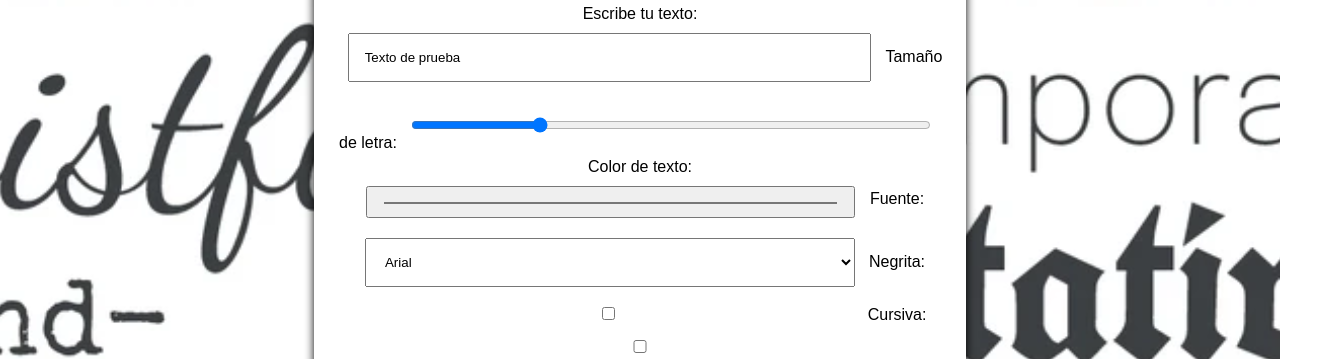
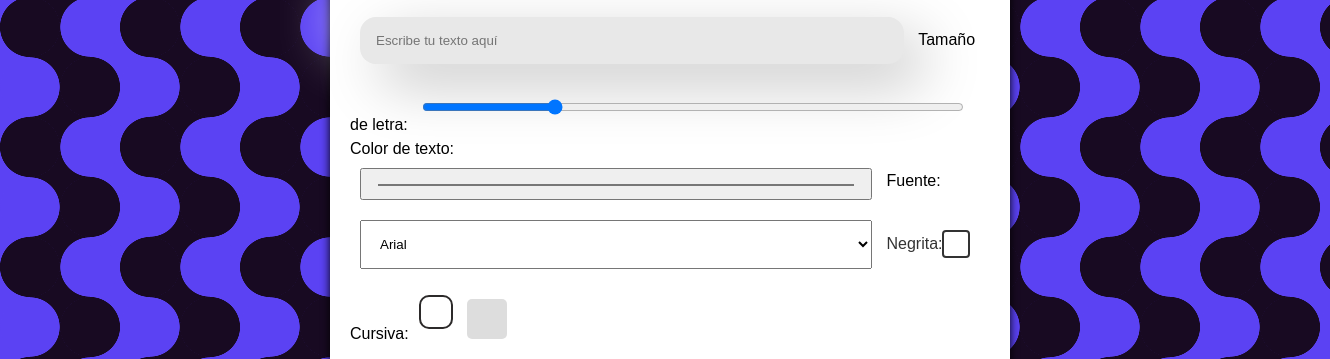
Before and after one commit to jugaseme/StyleTexst, a plain HTML site: page wbe/estilos de textos/index.html in a window 1280 px wide. Shown: the part 123-482 px from the top of the page, 1330 px wide, since content can reach past the window. Drawn offline with Linux system fonts and the light colour scheme.

Commit message:
Add files via upload

```diff
--- a/wbe/estilos de textos/index.html
+++ b/wbe/estilos de textos/index.html
@@ -11,8 +11,8 @@
     <div class="container">
         <h1>Generador de Estilos de Texto</h1>
 
-        <label for="inputText">Escribe tu texto:</label>
-        <input type="text" id="inputText" placeholder="Texto de prueba" value="Texto de prueba">
+        <label for="inputText"></label>
+        <input type="text" id="inputText" class="input" placeholder="Escribe tu texto aquí" >
 
         <label for="fontSize">Tamaño de letra:</label>
         <input type="range" id="fontSize" min="10" max="100" value="30">
@@ -29,18 +29,22 @@
             <option value="Verdana">Verdana</option>
         </select>
 
-        <label for="fontWeight">Negrita:</label>
-        <input type="checkbox" id="fontWeight">
+        <label class="custom-checkbox">Negrita:
+            <input name="dummy" type="checkbox" id="fontWeight">
+            <span class="checkmark"></span>
+          </label>
 
-        <label for="fontStyle">Cursiva:</label>
-        <input type="checkbox" id="fontStyle">
+
+        <label for="fontStyle">
+        Cursiva:<input type="checkbox" class="ui-checkbox" id="fontStyle">
+        </label>
 
         <div id="preview">Texto de prueba</div>
 
         <h3>Código CSS generado:</h3>
         <textarea id="cssCode" readonly></textarea>
 
-        <button>
+        <button id="button_top">
             <span class="button_top"> Copiar CSS </span>
           </button>
     </div>
--- a/wbe/estilos de textos/styler.css
+++ b/wbe/estilos de textos/styler.css
@@ -1,13 +1,29 @@
 body {
     font-family: Arial, sans-serif;
-    background-image: url("../imagenes/fondo.webp"); /* Cambia la URL a la imagen que quieras */
-    background-size: cover;
-    background-position: center;
-    text-align: center;
+    width: 100%;
+  height: 100%;
+  --s: 60px;
+  --c1: #180a22;
+  --c2: #5b42f3;
+  --_g: radial-gradient(
+    25% 25% at 25% 25%,
+    var(--c1) 99%,
+    rgba(0, 0, 0, 0) 101%
+  );
+  background: var(--_g) var(--s) var(--s) / calc(2 * var(--s))
+      calc(2 * var(--s)),
+    var(--_g) 0 0 / calc(2 * var(--s)) calc(2 * var(--s)),
+    radial-gradient(50% 50%, var(--c2) 98%, rgba(0, 0, 0, 0)) 0 0 / var(--s)
+      var(--s),
+    repeating-conic-gradient(var(--c2) 0 50%, var(--c1) 0 100%)
+      calc(0.5 * var(--s)) 0 / calc(2 * var(--s)) var(--s);
+
+    text-align: left;
     padding: 20px;
+    margin: 10px;
 }
 .container{
-background-color: white;
+    background-color: white;
 padding: 20px;
 border-radius: 10px;
 width: 50%;
@@ -49,6 +65,9 @@ button {
     cursor: pointer;
     border-radius: var(--button_radius);
     background: var(--button_outline_color);
+    margin: 10px;
+    padding: 15px;
+    width: 80%;
   }
 
   .button_top {
@@ -72,3 +91,194 @@ button {
     /* Push the button downwards when pressed */
     transform: translateY(0);
   }
+
+.custom-checkbox {
+    display: inline-flex;
+    align-items: center;
+    cursor: pointer;
+    user-select: none;
+    font-size: 16px;
+    color: #333;
+    transition: color 0.3s;
+  }
+
+  .custom-checkbox input[type="checkbox"] {
+    display: none;
+  }
+
+  .custom-checkbox .checkmark {
+    width: 24px;
+    height: 24px;
+    border: 2px solid #333;
+    border-radius: 4px;
+    display: flex;
+    align-items: center;
+    justify-content: center;
+    margin-right: 10px;
+    transition: background-color 0.3s, border-color 0.3s, transform 0.3s;
+    transform-style: preserve-3d;
+  }
+
+  .custom-checkbox .checkmark::before {
+    content: "\2713";
+    font-size: 16px;
+    color: transparent;
+    transition: color 0.3s, transform 0.3s;
+  }
+
+  .custom-checkbox input[type="checkbox"]:checked + .checkmark {
+    background-color: #333;
+    border-color: #333;
+    transform: scale(1.1) rotateZ(360deg) rotateY(360deg);
+  }
+
+  .custom-checkbox input[type="checkbox"]:checked + .checkmark::before {
+    color: #fff;
+  }
+
+  .custom-checkbox:hover {
+    color: #666;
+  }
+
+  .custom-checkbox:hover .checkmark {
+    border-color: #666;
+    background-color: #f0f0f0;
+    transform: scale(1.05);
+  }
+
+  .custom-checkbox input[type="checkbox"]:focus + .checkmark {
+    box-shadow: 0 0 3px 2px rgba(0, 0, 0, 0.2);
+    outline: none;
+  }
+
+  .custom-checkbox .checkmark,
+  .custom-checkbox input[type="checkbox"]:checked + .checkmark {
+    transition: background-color 1.3s, border-color 1.3s, color 1.3s, transform 0.3s;
+  }
+
+/* From Uiverse.io by Galahhad */
+/* checkbox settings 👇 */
+
+.ui-checkbox {
+    --primary-color: #000000;
+    --secondary-color: #fff;
+    --primary-hover-color: #000000;
+    /* checkbox */
+    --checkbox-diameter: 15px;
+    --checkbox-border-radius: 00.75em;
+    --checkbox-border-color: #2c2a2a;
+    --checkbox-border-width: 2px;
+    --checkbox-border-style: solid;
+    /* checkmark */
+    --checkmark-size: 1.2;
+    margin: 10px;
+    padding: 15px;
+    width: 80%;
+
+  }
+
+  .ui-checkbox,
+  .ui-checkbox *,
+  .ui-checkbox *::before,
+  .ui-checkbox *::after {
+    -webkit-box-sizing: border-box;
+    box-sizing: border-box;
+  }
+
+  .ui-checkbox {
+    -webkit-appearance: none;
+    -moz-appearance: none;
+    appearance: none;
+    width: var(--checkbox-diameter);
+    height: var(--checkbox-diameter);
+    border-radius: var(--checkbox-border-radius);
+    background: var(--secondary-color);
+    border: var(--checkbox-border-width) var(--checkbox-border-style) var(--checkbox-border-color);
+    -webkit-transition: all 0.3s;
+    -o-transition: all 0.3s;
+    transition: all 0.3s;
+    cursor: pointer;
+    position: relative;
+  }
+
+  .ui-checkbox::after {
+    content: "";
+    position: absolute;
+    top: 0;
+    left: 0;
+    right: 0;
+    bottom: 0;
+    -webkit-box-shadow: 0 0 0 calc(var(--checkbox-diameter) / 2.5) var(--primary-color);
+    box-shadow: 0 0 0 calc(var(--checkbox-diameter) / 2.5) var(--primary-color);
+    border-radius: inherit;
+    opacity: 0;
+    -webkit-transition: all 0.5s cubic-bezier(0.12, 0.4, 0.29, 1.46);
+    -o-transition: all 0.5s cubic-bezier(0.12, 0.4, 0.29, 1.46);
+    transition: all 0.5s cubic-bezier(0.12, 0.4, 0.29, 1.46);
+  }
+
+  .ui-checkbox::before {
+    top: 40%;
+    left: 50%;
+    content: "";
+    position: absolute;
+    width: 4px;
+    height: 7px;
+    border-right: 2px solid var(--secondary-color);
+    border-bottom: 2px solid var(--secondary-color);
+    -webkit-transform: translate(-50%, -50%) rotate(45deg) scale(0);
+    -ms-transform: translate(-50%, -50%) rotate(45deg) scale(0);
+    transform: translate(-50%, -50%) rotate(45deg) scale(0);
+    opacity: 0;
+    -webkit-transition: all 0.1s cubic-bezier(0.71, -0.46, 0.88, 0.6),opacity 0.1s;
+    -o-transition: all 0.1s cubic-bezier(0.71, -0.46, 0.88, 0.6),opacity 0.1s;
+    transition: all 0.1s cubic-bezier(0.71, -0.46, 0.88, 0.6),opacity 0.1s;
+  }
+
+  /* actions */
+
+  .ui-checkbox:hover {
+    border-color: var(--primary-color);
+  }
+
+  .ui-checkbox:checked {
+    background: var(--primary-color);
+    border-color: transparent;
+  }
+
+  .ui-checkbox:checked::before {
+    opacity: 1;
+    -webkit-transform: translate(-50%, -50%) rotate(45deg) scale(var(--checkmark-size));
+    -ms-transform: translate(-50%, -50%) rotate(45deg) scale(var(--checkmark-size));
+    transform: translate(-50%, -50%) rotate(45deg) scale(var(--checkmark-size));
+    -webkit-transition: all 0.2s cubic-bezier(0.12, 0.4, 0.29, 1.46) 0.1s;
+    -o-transition: all 0.2s cubic-bezier(0.12, 0.4, 0.29, 1.46) 0.1s;
+    transition: all 0.2s cubic-bezier(0.12, 0.4, 0.29, 1.46) 0.1s;
+  }
+
+  .ui-checkbox:active:not(:checked)::after {
+    -webkit-transition: none;
+    -o-transition: none;
+    -webkit-box-shadow: none;
+    box-shadow: none;
+    transition: none;
+    opacity: 1;
+  }
+
+  .input {
+    border: none;
+    padding: 1rem;
+    border-radius: 1rem;
+    background: #e8e8e8;
+    box-shadow: 20px 20px 60px #c5c5c5,
+           -20px -20px 60px #ffffff;
+    transition: 0.3s;
+   }
+
+   .input:focus {
+    outline-color: #e8e8e8;
+    background: #e8e8e8;
+    box-shadow: inset 20px 20px 60px #c5c5c5,
+           inset -20px -20px 60px #ffffff;
+    transition: 0.3s;
+   }
```
